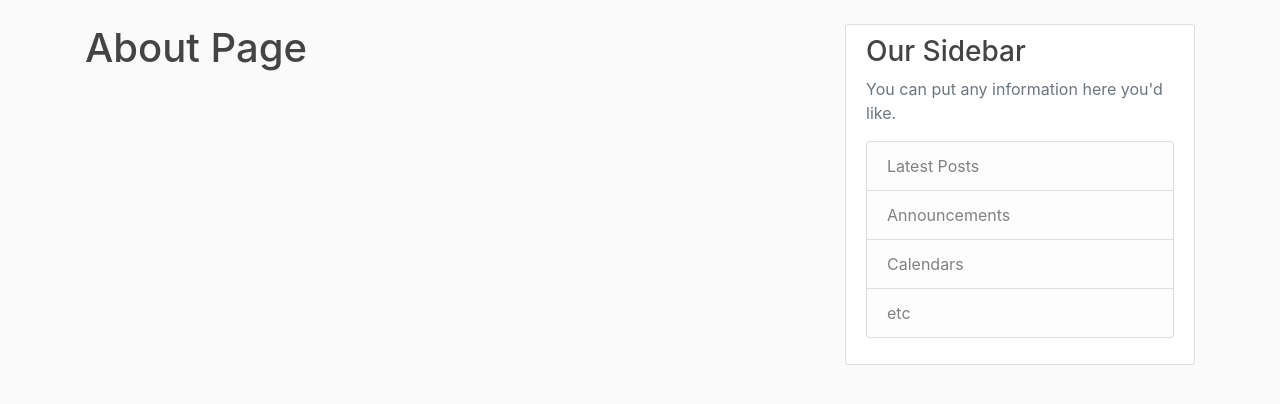
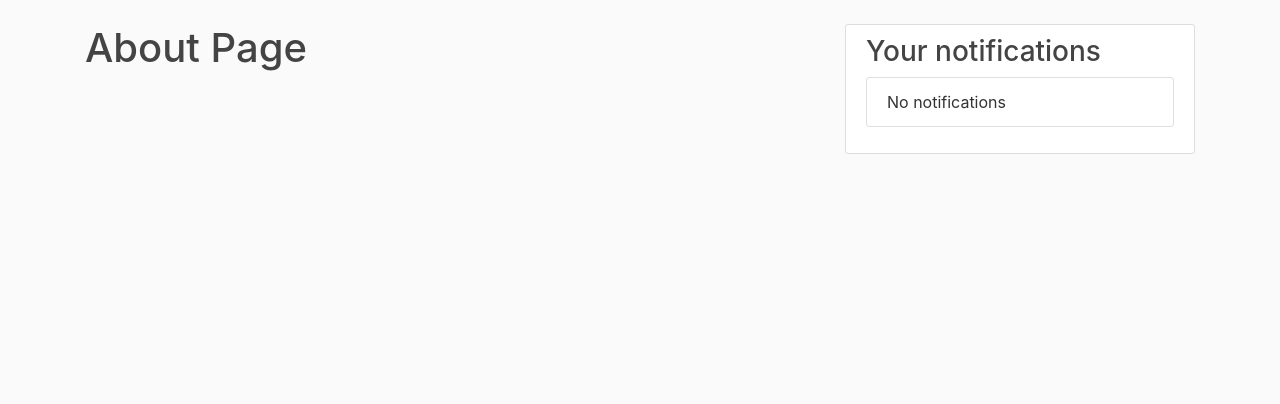
Before and after one commit to Neamen1/Warehouse-management-system, a Flask app: page /about in a window 1280 px wide. Shown: the part 56-460 px from the top of the page. Run offline with Flask 3, Linux system fonts and the light colour scheme; the visitor is signed in with stand-in values (Sample User, id 1); data that the repository does not hold is empty; some libraries are stand-ins or nearby versions.

Commit message:
added notifications

```diff
--- a/flaskblog/__init__.py
+++ b/flaskblog/__init__.py
@@ -34,11 +34,13 @@ def create_app(config_class=Config):
     from flaskblog.main.routes import main
     from flaskblog.errors.handlers import errors
     from flaskblog.logs.routes import logs
+    from flaskblog.notifications.routes import notifications
     app.register_blueprint(users)
     app.register_blueprint(products)
     app.register_blueprint(orders)
     app.register_blueprint(main)
     app.register_blueprint(errors)
     app.register_blueprint(logs)
+    app.register_blueprint(notifications)
 
     return app
--- a/flaskblog/models.py
+++ b/flaskblog/models.py
@@ -20,6 +20,7 @@ class User(db.Model, UserMixin):
     # Define the relationship to Role via UserRoles
     roles = db.relationship('Roles', secondary='UserRoles', backref=db.backref('users', lazy='dynamic'))
     orders = db.relationship('Orders', backref='user', lazy=True)
+    notifications = db.relationship('Notification', backref='user', lazy=True)
 
     def get_reset_token(self, expires_sec=1800):
         s = Serializer(current_app.config['SECRET_KEY'], expires_sec)
@@ -105,3 +106,10 @@ class Orders(db.Model):
 
     def __repr__(self):
         return f"Order(id={self.id}, userId={self.userId}, orderStatus={self.orderStatus}, orderDate={self.orderDate})"
+
+
+class Notification(db.Model):
+    id = db.Column(db.Integer, primary_key=True)
+    userId = db.Column(db.Integer, db.ForeignKey('user.id'))
+    message = db.Column(db.Text, nullable=False)
+    timestamp = db.Column(db.DateTime, nullable=False, default=datetime.utcnow)
--- a/flaskblog/templates/layout.html
+++ b/flaskblog/templates/layout.html
@@ -68,19 +68,26 @@
           {% endwith %}
           {% block content %}{% endblock %}
         </div>
+      {% if current_user.is_authenticated %}
         <div class="col-md-4">
           <div class="content-section">
-            <h3>Our Sidebar</h3>
-            <p class='text-muted'>You can put any information here you'd like.
+            <h3>Your notifications</h3>
               <ul class="list-group">
-                <li class="list-group-item list-group-item-light">Latest Posts</li>
-                <li class="list-group-item list-group-item-light">Announcements</li>
-                <li class="list-group-item list-group-item-light">Calendars</li>
-                <li class="list-group-item list-group-item-light">etc</li>
+                 <ul class="list-group">
+                    {% for notification in current_user.notifications %}
+                        <li class="list-group-item">
+                    {{ notification.message }} - {{ notification.timestamp }}
+                        </li>
+                    {% endfor %}
+                 {% if not current_user.notifications %}
+                <li class="list-group-item">No notifications</li>
+                 {% endif %}
+                </ul>
               </ul>
             </p>
           </div>
         </div>
+      {% endif %}
       </div>
     </main>
 
```
Also changed, not shown: flaskblog/notifications/routes.py (added, +16 -0 lines), flaskblog/notifications/__init__.py (added).
